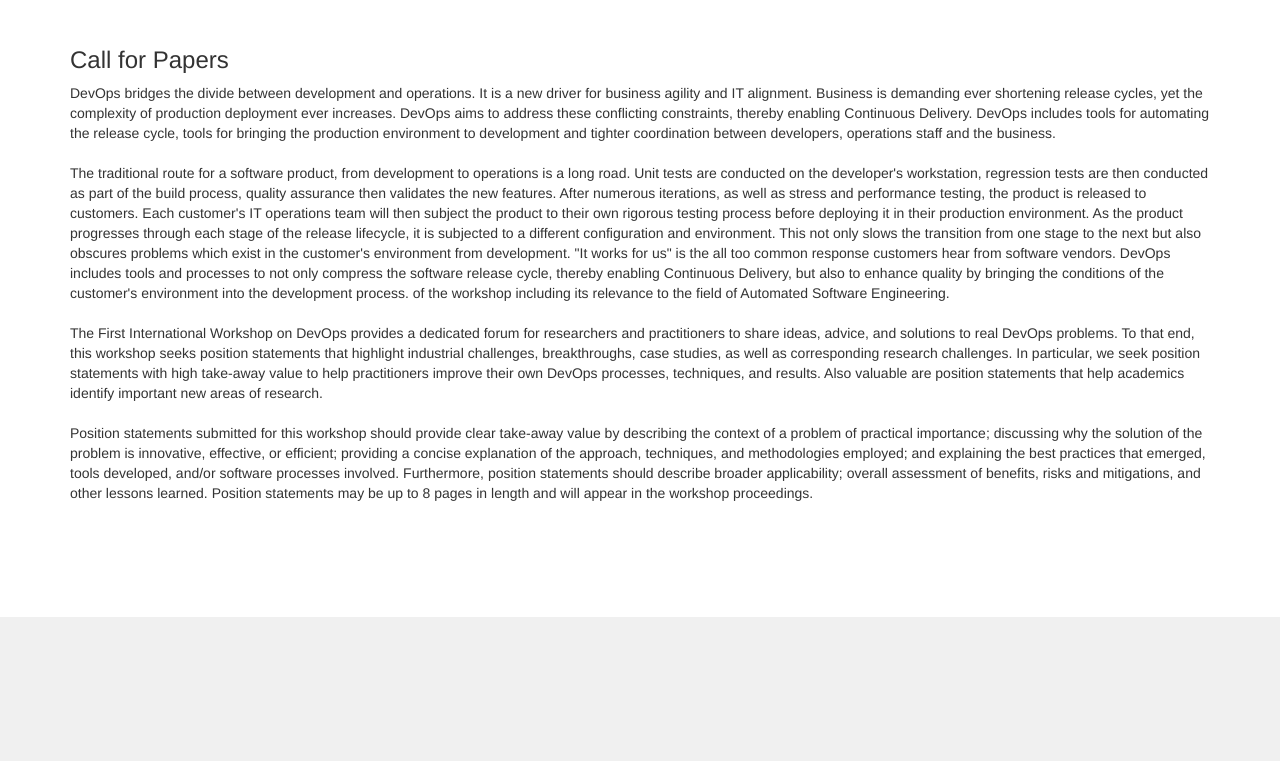
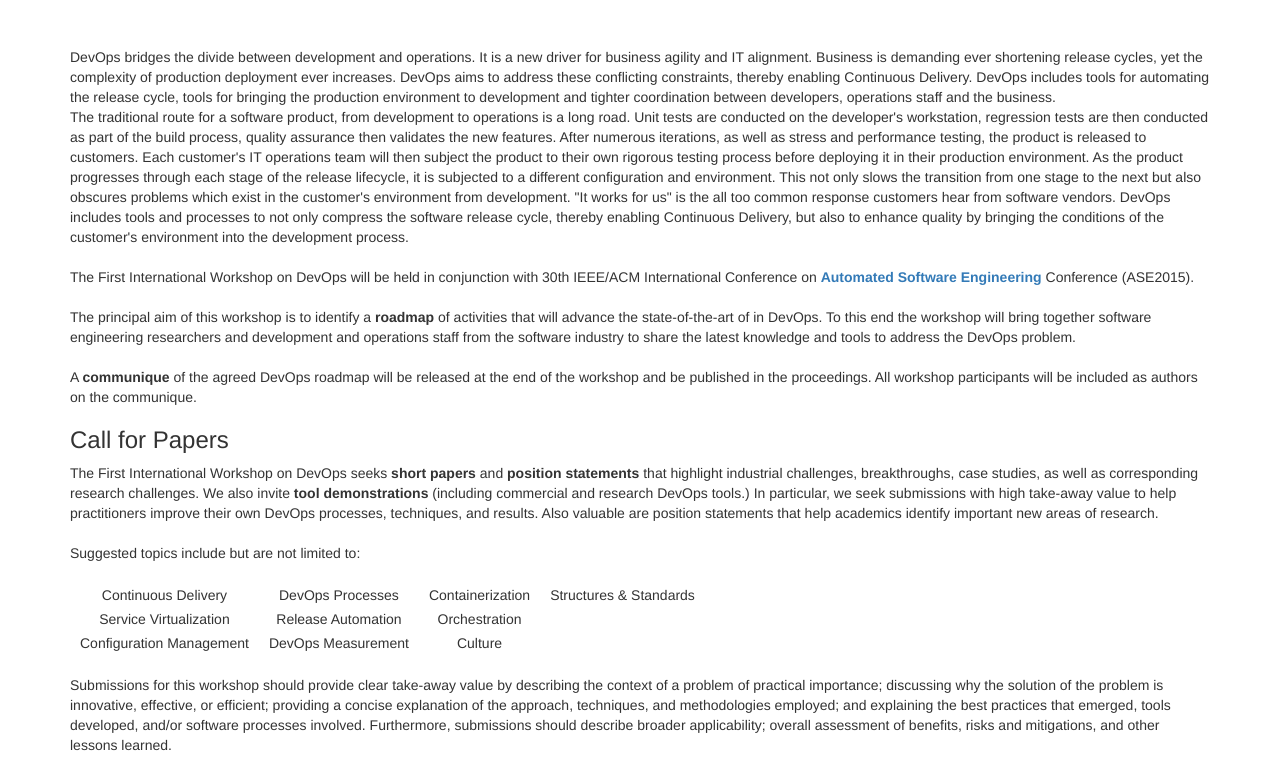
Before and after one commit to sversteeg/devops2015, a plain HTML site: page index.html in a window 1280 px wide. Shown: the part 183-944 px from the top of the page. Drawn offline with Linux system fonts and the light colour scheme.

Commit message:
updated cfp

```diff
--- a/css/main.css
+++ b/css/main.css
@@ -67,6 +67,13 @@ td:last-child {
     text-align: left;
 }
 
+table.topics td {
+    font-weight: normal;
+    text-align: center;
+	padding: 2px 10px 2px 10px;
+    font-size: 1em;
+}
+
 p {
     font-size: 14px;
     margin-bottom: 20px;
--- a/index.html
+++ b/index.html
@@ -65,19 +65,54 @@
                 <div class="col-lg-12">
                     <h1>First International Workshop on DevOps</h1>
 
+DevOps bridges the divide between development and operations. It is a new driver for business agility and IT alignment. Business is demanding ever shortening release cycles, yet the complexity of production deployment ever increases. DevOps aims to address these conflicting constraints, thereby enabling Continuous Delivery. DevOps includes tools for automating the release cycle, tools for bringing the production environment to development and tighter coordination between developers, operations staff and the business.
+
+<p>
+The traditional route for a software product, from development to operations is a long road. Unit tests are conducted on the developer's workstation, regression tests are then conducted as part of the build process, quality assurance then validates the new features. After numerous iterations, as well as stress and performance testing, the product is released to customers. Each customer's IT operations team will then subject the product to their own rigorous testing process before deploying it in their production environment. As the product progresses through each stage of the release lifecycle, it is subjected to a different configuration and environment. This not only slows the transition from one stage to the next but also obscures problems which exist in the customer's environment from development. "It works for us" is the all too common response customers hear from software vendors. DevOps includes tools and processes to not only compress the software release cycle, thereby enabling Continuous Delivery, but also to enhance quality by bringing the conditions of the customer's environment into the development process.
+
+<p>
+The First International Workshop on DevOps will be held in conjunction with 30th IEEE/ACM International Conference on <b><a href="http://ase2015.unl.edu/">Automated Software Engineering</a></b> Conference (ASE2015).
+
+<p>
+The principal aim of this workshop is to identify a <b>roadmap</b> of activities that will advance the state-of-the-art of in DevOps. To this end the workshop will bring together software engineering researchers and development and operations staff from the software industry to share the latest knowledge and tools to address the DevOps problem.
+
+<p>
+A <b>communique</b> of the agreed DevOps roadmap will be released at the end of the workshop and be published in the proceedings. All workshop participants will be included as authors on the communique.
+
                     <h3>Call for Papers</h3>
-                    <p>
-                        DevOps bridges the divide between development and operations. It is a new driver for business agility and IT alignment. Business is demanding ever shortening release cycles, yet the complexity of production deployment ever increases. DevOps aims to address these conflicting constraints, thereby enabling Continuous Delivery. DevOps includes tools for automating the release cycle, tools for bringing the production environment to development and tighter coordination between developers, operations staff and the business.</p>
 
+<p>
+The First International Workshop on DevOps seeks <b>short papers</b> and <b>position statements</b> that highlight industrial challenges, breakthroughs, case studies, as well as corresponding research challenges. We also invite <b>tool demonstrations</b> (including commercial and research DevOps tools.) In particular, we seek submissions with high take-away value to help practitioners improve their own DevOps processes, techniques, and results. Also valuable are position statements that help academics identify important new areas of research.
 
-                    <p>The traditional route for a software product, from development to operations is a long road. Unit tests are conducted on the developer's workstation, regression tests are then conducted as part of the build process, quality assurance then validates the new features. After numerous iterations, as well as stress and performance testing, the product is released to customers. Each customer's IT operations team will then subject the product to their own rigorous testing process before deploying it in their production environment. As the product progresses through each stage of the release lifecycle, it is subjected to a different configuration and environment. This not only slows the transition from one stage to the next but also obscures problems which exist in the customer's environment from development. "It works for us" is the all too common response customers hear from software vendors. DevOps includes tools and processes to not only compress the software release cycle, thereby enabling Continuous Delivery, but also to enhance quality by bringing the conditions of the customer's environment into the development process. of the workshop including its relevance to the field of Automated Software Engineering.
-                    </p>
-                    <p>
-                        The First International Workshop on DevOps provides a dedicated forum for researchers and practitioners to share ideas, advice, and solutions to real DevOps problems. To that end, this workshop seeks position statements that highlight industrial challenges, breakthroughs, case studies, as well as corresponding research challenges. In particular, we seek position statements with high take-away value to help practitioners improve their own DevOps processes, techniques, and results. Also valuable are position statements that help academics identify important new areas of research.
-                    </p>
-                    <p>
-                        Position statements submitted for this workshop should provide clear take-away value by describing the context of a problem of practical importance; discussing why the solution of the problem is innovative, effective, or efficient; providing a concise explanation of the approach, techniques, and methodologies employed; and explaining the best practices that emerged, tools developed, and/or software processes involved. Furthermore, position statements should describe broader applicability; overall assessment of benefits, risks and mitigations, and other lessons learned. Position statements may be up to 8 pages in length and will appear in the workshop proceedings.
-                    </p>
+<p>
+Suggested topics include but are not limited to:
+
+<table border=0 class="topics">
+<tr>
+<td>Continuous Delivery</td>
+<td>DevOps Processes</td>
+<td>Containerization</td>
+<td>Structures &amp; Standards</td>
+</tr>
+<tr>
+<td>Service Virtualization</td>
+<td>Release Automation</td>
+<td>Orchestration</td>
+</tr>
+<tr>
+<td>Configuration Management</td>
+<td>DevOps Measurement</td>
+<td>Culture</td>
+</tr>
+</table>
+
+<br>
+
+<p>
+Submissions for this workshop should provide clear take-away value by describing the context of a problem of practical importance; discussing why the solution of the problem is innovative, effective, or efficient; providing a concise explanation of the approach, techniques, and methodologies employed; and explaining the best practices that emerged, tools developed, and/or software processes involved. Furthermore, submissions should describe broader applicability; overall assessment of benefits, risks and mitigations, and other lessons learned.
+
+<p>
+Submissions should be in <a href="http://www.ieee.org/conferences_events/conferences/publishing/templates.html">IEEE format</a>, may be up to 8 pages in length and will appear in the workshop proceedings, which will be published in the IEEE Digital Library.
 
                 </div>
             </div>
```
